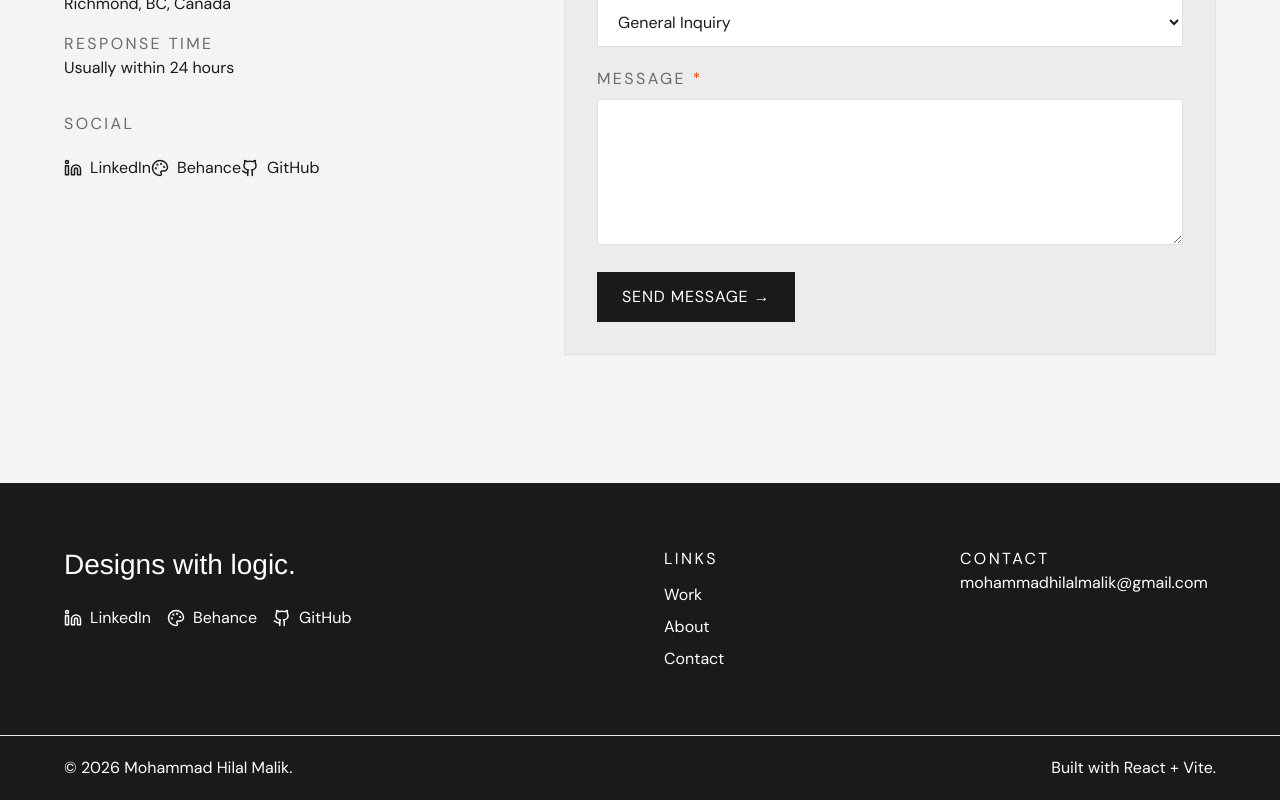
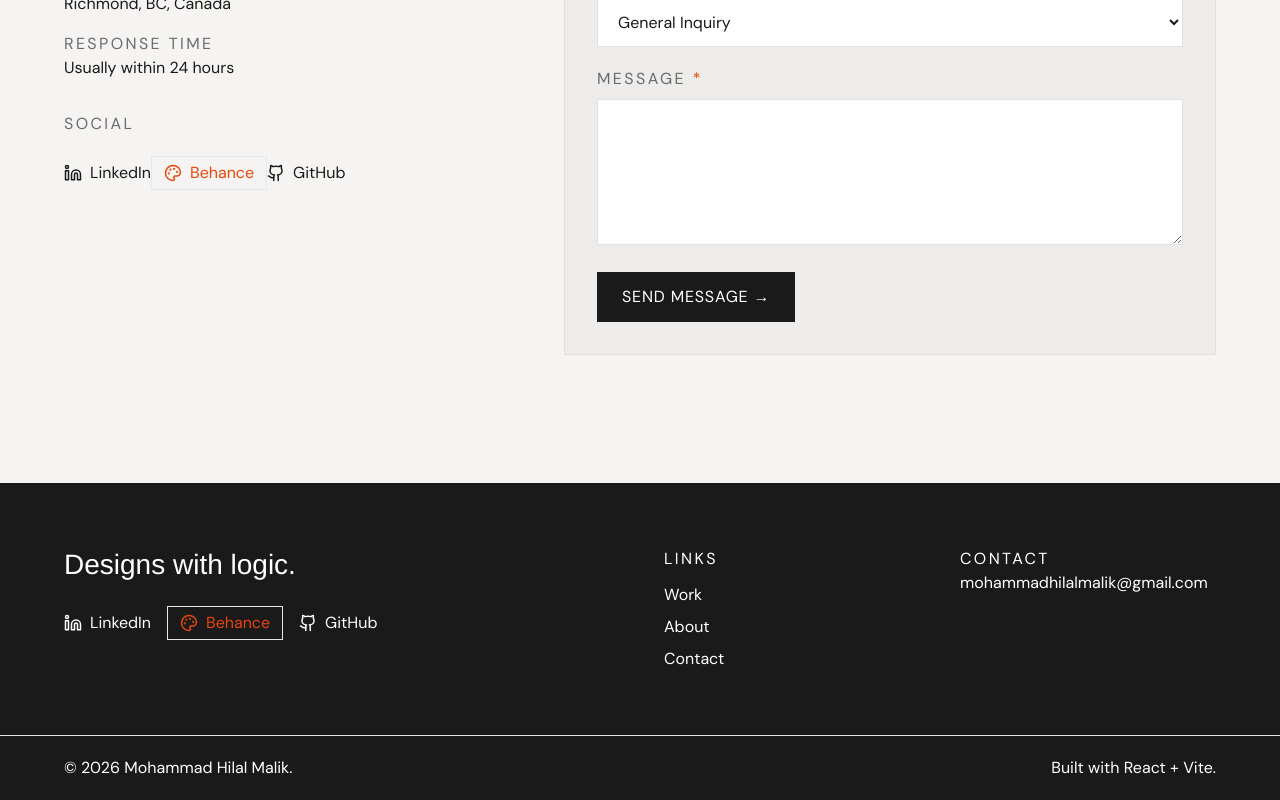
Before and after one commit to papjihaihumaapke/portfolionew, a React (Vite) app: page /contact in a window 1280 px wide. Shown: the part 463-1263 px from the top of the page. Built offline with nearby package versions, Linux system fonts and the light colour scheme; a web font is replaced by a local one.

Commit message:
Highlight Behance profile link

```diff
--- a/src/components/layout/Footer.tsx
+++ b/src/components/layout/Footer.tsx
@@ -20,13 +20,19 @@ export function Footer() {
           <div className="flex items-center gap-4">
             {site.socialLinks.map((item) => {
               const Icon = iconMap[item.label as keyof typeof iconMap]
+              const isBehance = item.label === 'Behance'
               return (
                 <a
                   key={item.href}
                   href={item.href}
                   target="_blank"
                   rel="noreferrer"
-                  className="inline-flex items-center gap-2 font-body text-[var(--text-small)] text-white/80 hover:text-white transition-colors duration-300"
+                  className={[
+                    'inline-flex items-center gap-2 font-body text-[var(--text-small)] transition-colors duration-300',
+                    isBehance
+                      ? 'text-accent hover:text-white border border-accent/30 px-3 py-1 bg-accent/5'
+                      : 'text-white/80 hover:text-white'
+                  ].join(' ')}
                 >
                   {Icon ? <Icon size={18} aria-hidden="true" /> : null}
                   <span>{item.label}</span>
--- a/src/pages/Contact.tsx
+++ b/src/pages/Contact.tsx
@@ -137,6 +137,7 @@ export function Contact() {
                   icon={<Palette size={18} aria-hidden="true" />}
                   label="Behance"
                   href="https://behance.net/mohammadhilalmalik"
+                  highlight
                 />
                 <SocialLink
                   icon={<Github size={18} aria-hidden="true" />}
@@ -312,17 +313,24 @@ function SocialLink({
   icon,
   label,
   href,
+  highlight = false,
 }: {
   icon: React.ReactNode
   label: string
   href: string
+  highlight?: boolean
 }) {
   return (
     <a
       href={href}
       target="_blank"
       rel="noreferrer"
-      className="inline-flex items-center gap-2 font-body text-[var(--text-body)] text-text hover:text-accent transition-colors duration-300"
+      className={[
+        'inline-flex items-center gap-2 font-body text-[var(--text-body)] transition-colors duration-300',
+        highlight
+          ? 'text-accent border border-accent/20 px-3 py-1 bg-accent/5 hover:bg-accent hover:text-white'
+          : 'text-text hover:text-accent'
+      ].join(' ')}
     >
       {icon}
       <span>{label}</span>
```
